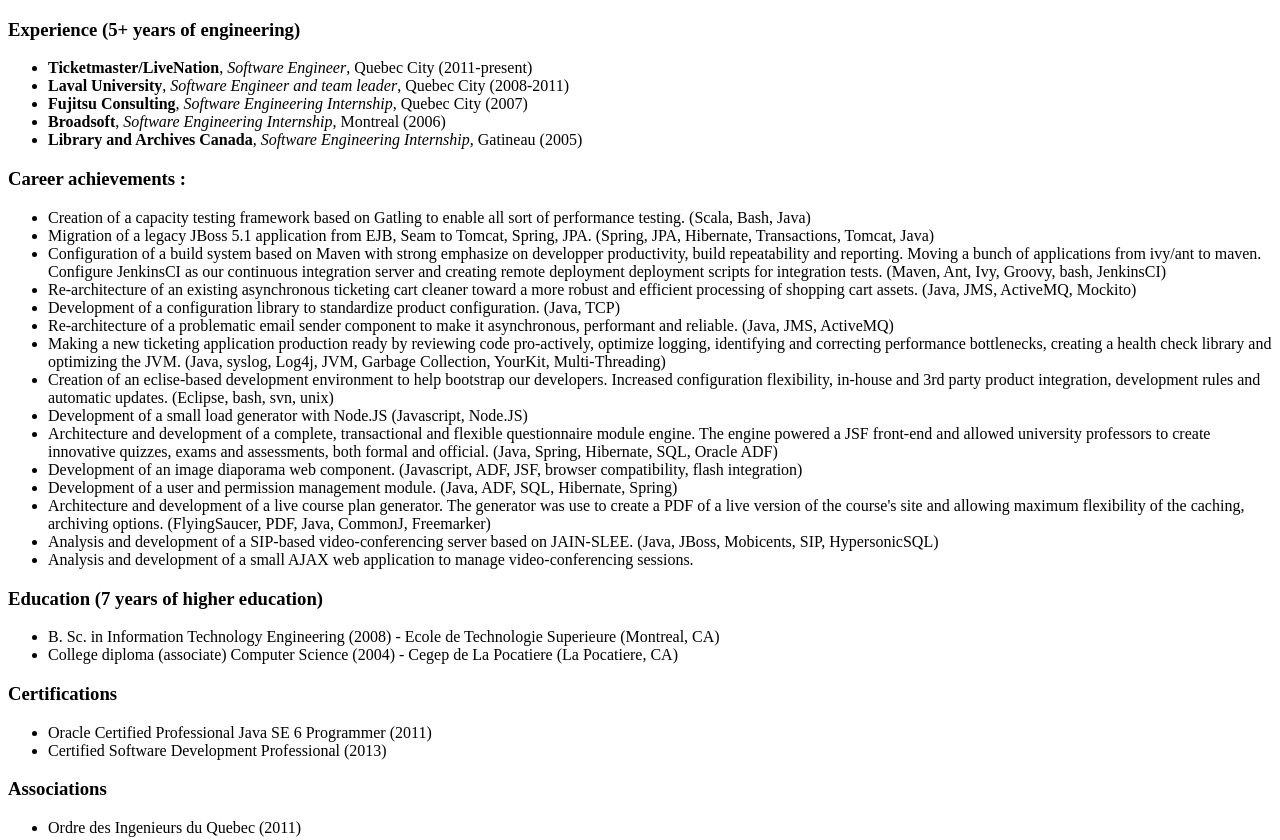
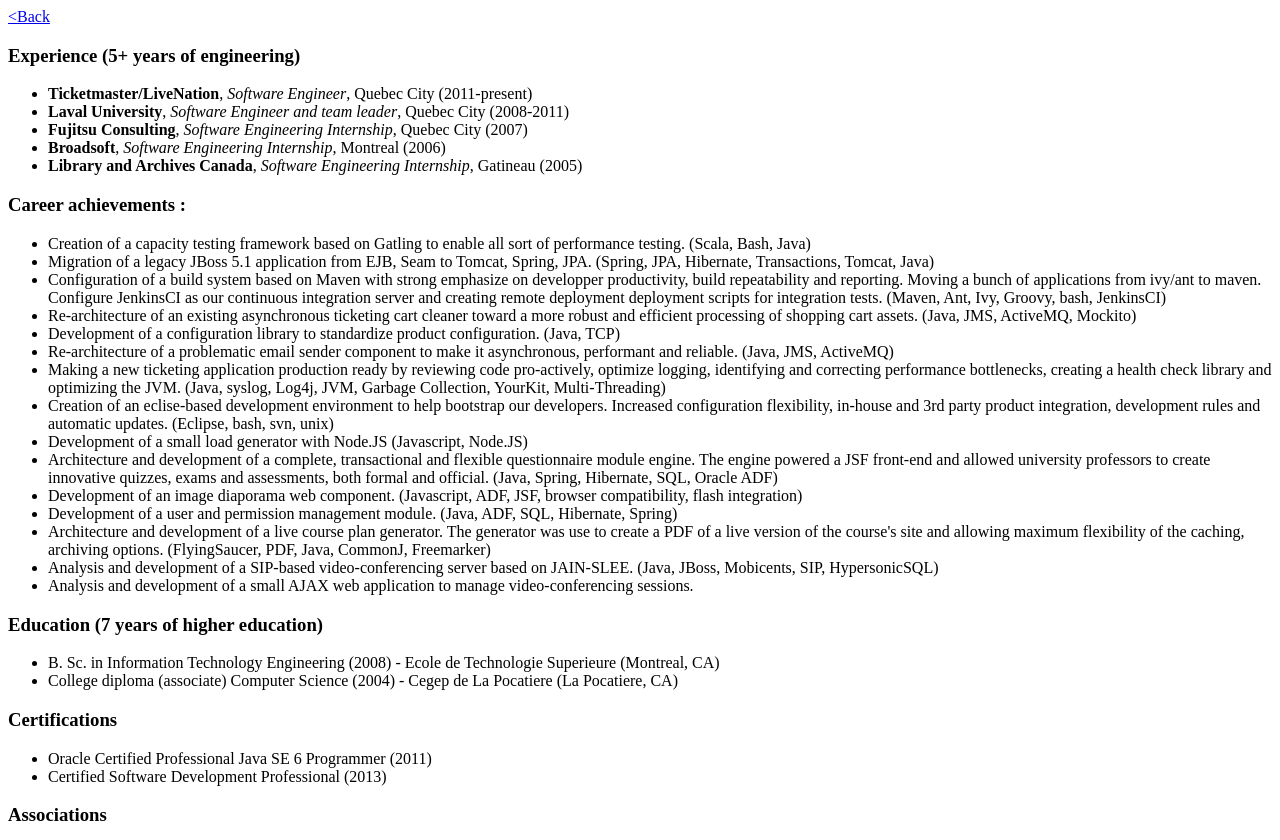
Before and after one commit to jplmelanson/jplmelanson.github.io, a plain HTML site: page resume-en.html in a window 1280 px wide. Shown: the top 840 px of the page. Drawn offline with Linux system fonts and the light colour scheme.

Commit message:
Update resume-en.html

```diff
--- a/resume-en.html
+++ b/resume-en.html
@@ -2,9 +2,10 @@
 <html>
 <head>
 	<meta http-equiv="Content-Type" content="text/html; charset=utf-8">
-	<title>jplmelanson.com</title>
+	<title>www.jplmelanson.com</title>
 </head>
 <body>
+<a href="index.html">&lt;Back</a>
 <h3>Experience (5+ years of engineering)</h3>
 <ul>
 	<li><b>Ticketmaster/LiveNation</b>, <i>Software Engineer</i>, Quebec City (2011-present)</li>
```
